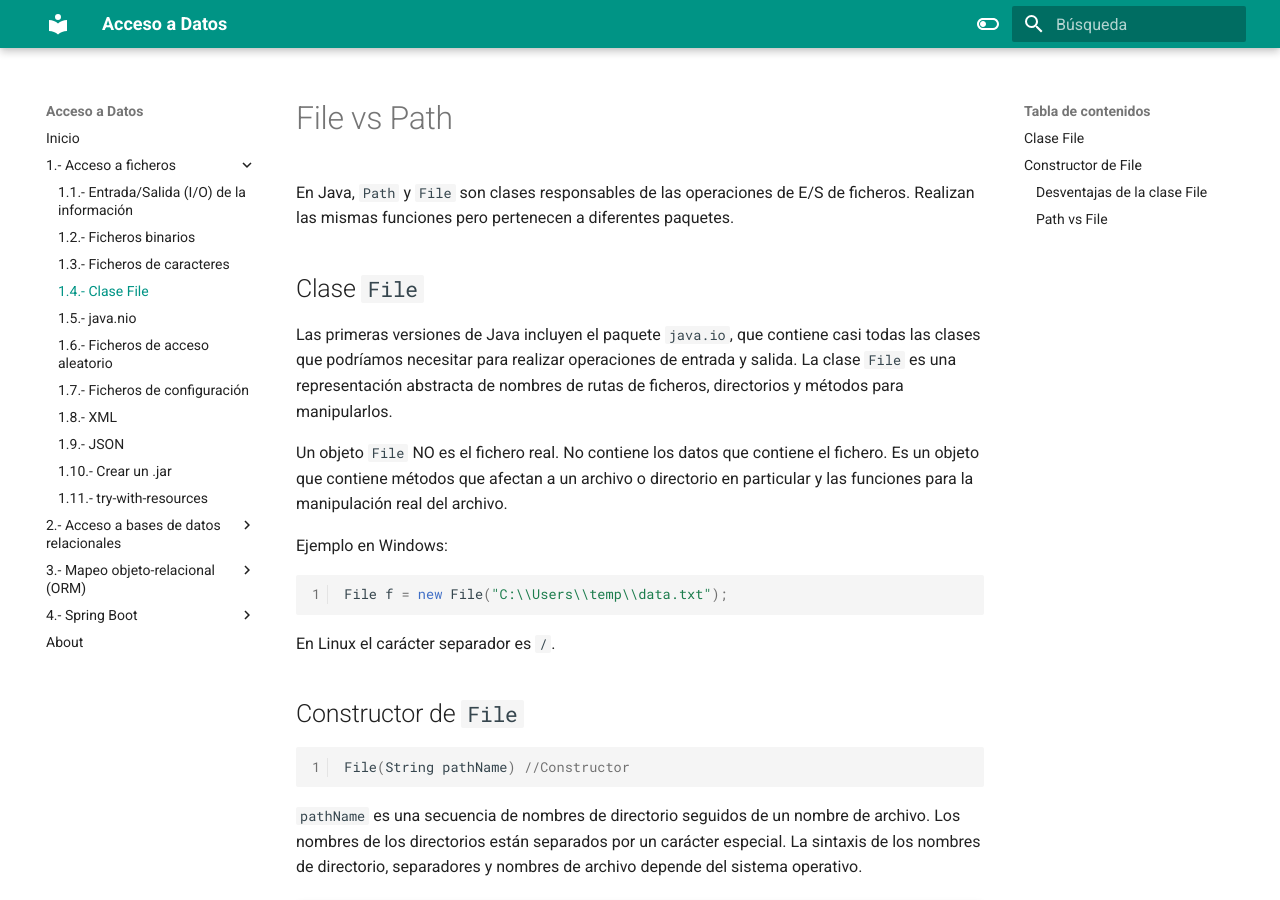
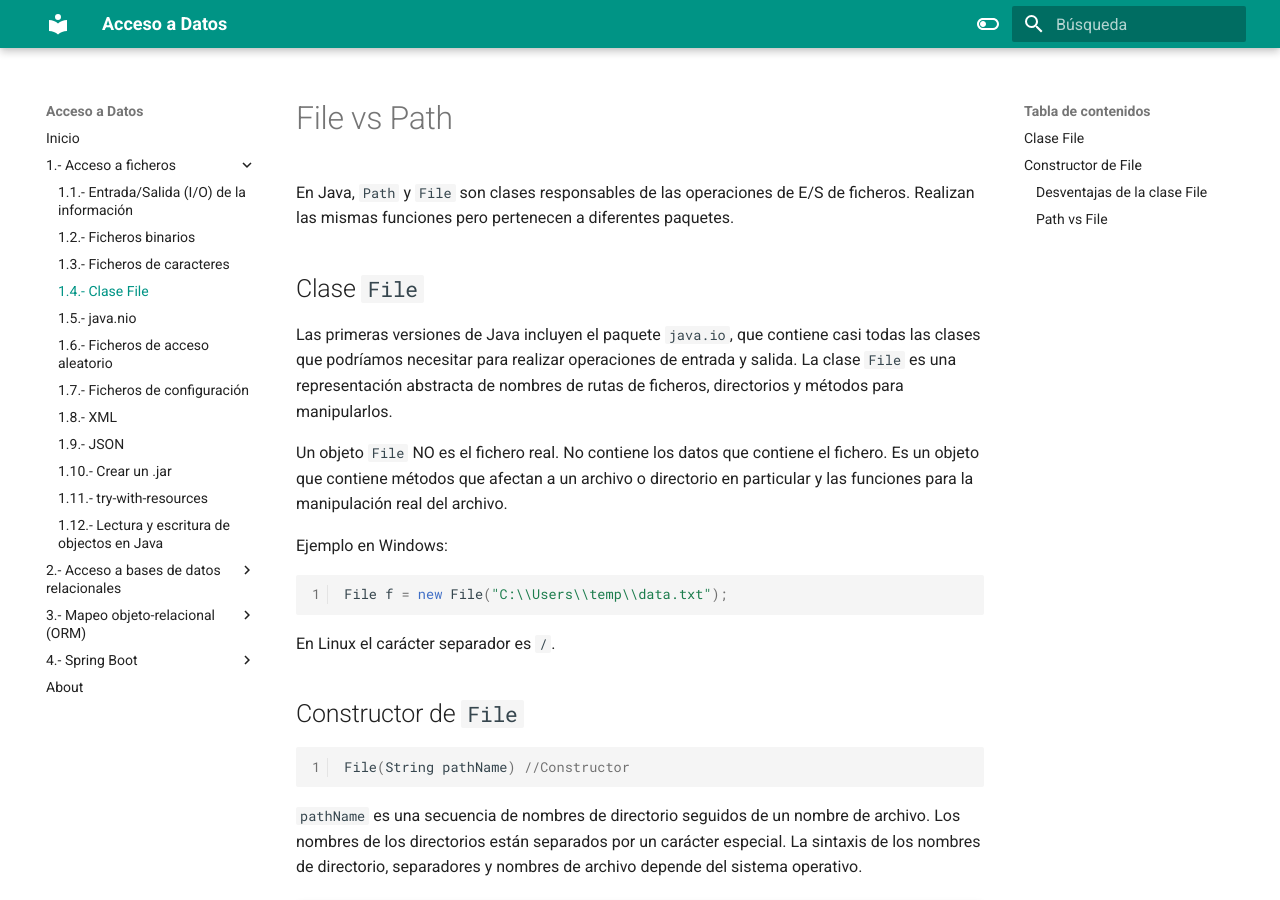
Before and after one commit to martipatgra/ada, an MkDocs documentation site: the page built from docs/ud1/14fileclass.md, in a window 1280 px wide and 900 px high. Built offline with MkDocs 1.6.1 and Material for MkDocs 9.7.7, drawn with Linux system fonts in a browser that asks for light colours.

Commit message:
add read and write objects

```diff
--- a/mkdocs.yml
+++ b/mkdocs.yml
@@ -13,6 +13,7 @@ nav:
       - 1.9.- JSON: ud1/19jsonfiles.md
       - 1.10.- Crear un .jar: ud1/20createjar.md
       - 1.11.- try-with-resources: ud1/21tryresources.md
+      - 1.12.- Lectura y escritura de objectos en Java: ud1/22readwriteobjects.md
     - 2.- Acceso a bases de datos relacionales:
       - 2.1.- Persistencia de la información: ud2/21persistencia.md
       - 2.2.- Desfase objeto-relacional: ud2/22mapeo.md
```
Also changed, not shown: docs/ud1/22readwriteobjects.md (added, +1 -0 lines).
